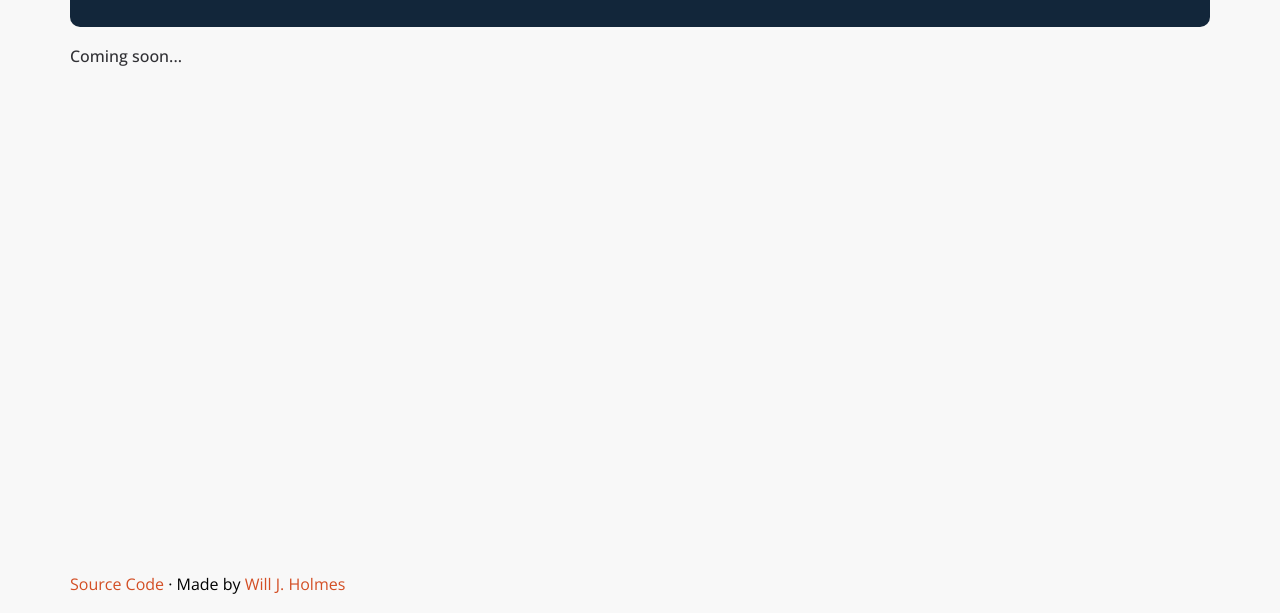
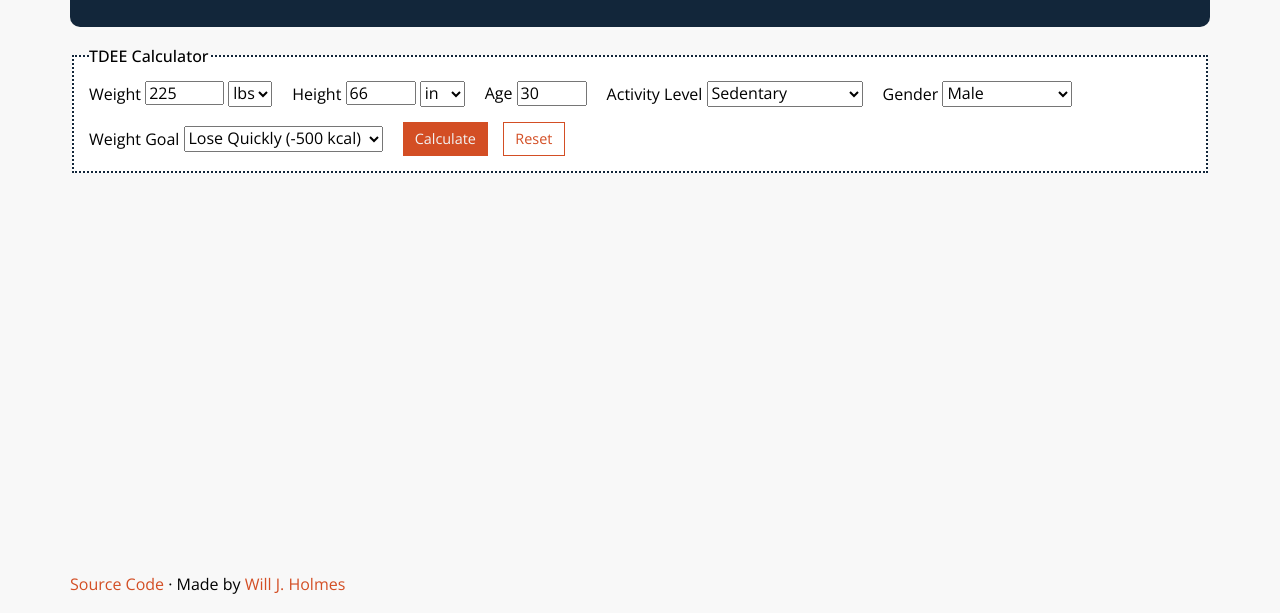
Before and after one commit to wjh18/free-fitness-tools, a website built with webpack: page src/html/tdee.html in a window 1280 px wide. Shown: the part 187-800 px from the top of the page. Built offline with nearby package versions, Linux system fonts and the light colour scheme.

Commit message:
Add necessary form fields for BMR / TDEE calculation

```diff
--- a/src/html/tdee.html
+++ b/src/html/tdee.html
@@ -42,7 +42,67 @@
           <h1>TDEE Calculator</h1>
           <p>Calculate your total daily energy expenditure.</p>
         </section>
-        <p class="coming-soon">Coming soon...</p>
+        <section class="tdee">
+          <form id="tdeeForm">
+            <fieldset>
+              <legend>TDEE Calculator</legend>
+              <div class="form-group">
+                <label for="tdeeWeight">Weight</label>
+                <input type="number" min="50" max="1000" id="tdeeWeight" name="weight" value="225">
+                <select id="tdeeWeightUnit">
+                  <option selected value="Imperial">lbs</option>
+                  <option value="Metric">kg</option>
+                </select>
+              </div>
+              <div class="form-group">
+                <label for="tdeeHeight">Height</label>
+                <input type="number" min="30" max="100" id="tdeeHeight" name="height" value="66">
+                <select id="tdeeHeightUnit">
+                  <option selected value="Imperial">in</option>
+                  <option value="Metric">cm</option>
+                </select>
+              </div>
+              <div class="form-group">
+                <label for="tdeeAge">Age</label>
+                <input type="number" min="1" max="100" id="tdeeAge" name="age" value="30">
+              </div>
+              <div class="form-group">
+                <label for="tdeeActivityLevel">Activity Level</label>
+                <select id="tdeeActivityLevel">
+                  <option selected value="sedentary" title="Little to no exercise at all">Sedentary</option>
+                  <option value="light" title="Light exercise 1-3 days per week">Lightly Active</option>
+                  <option value="moderate" title="Moderate exercise 6-7 days per week">Moderately Active</option>
+                  <option value="very" title="Hard exercise every day, or multiple workouts per day">Very Active</option>
+                  <option value="extra" title="Hard exercise 2 or more times per day, or hours of moderate cardio every day">Extra Active</option>
+                </select>
+              </div>
+              <div class="form-group">
+                <label for="tdeeGender">Gender</label>
+                <select id="tdeeGender">
+                  <option selected value="male">Male</option>
+                  <option value="female">Female</option>
+                  <option value="no-preference">No preference</option>
+                </select>
+              </div>
+              <div class="form-group">
+                <label for="tdeeWeightGoal">Weight Goal</label>
+                <select id="tdeeWeightGoal">
+                  <option selected value="lose-quickly">Lose Quickly (-500 kcal)</option>
+                  <option value="lose-slowly">Lose Slowly (-250 kcal)</option>
+                  <option value="maintain">Maintain (+/- 0 kcal)</option>
+                  <option value="gain-slowly">Gain Slowly (+250 kcal)</option>
+                  <option value="gain-quickly">Gain Quickly (+500 kcal)</option>
+                </select>
+              </div>
+              <div class="btn-group">
+                <button type="submit" class="btn-primary">Calculate</button>
+                <button type="reset" id="tdeeFormReset" class="btn-secondary">Reset</button>
+              </div>
+            </fieldset>
+          </form>
+          <div id="tdeeResult">
+          </div>
+        </section>
       </div>
     </main>
     <footer class="container">
```
